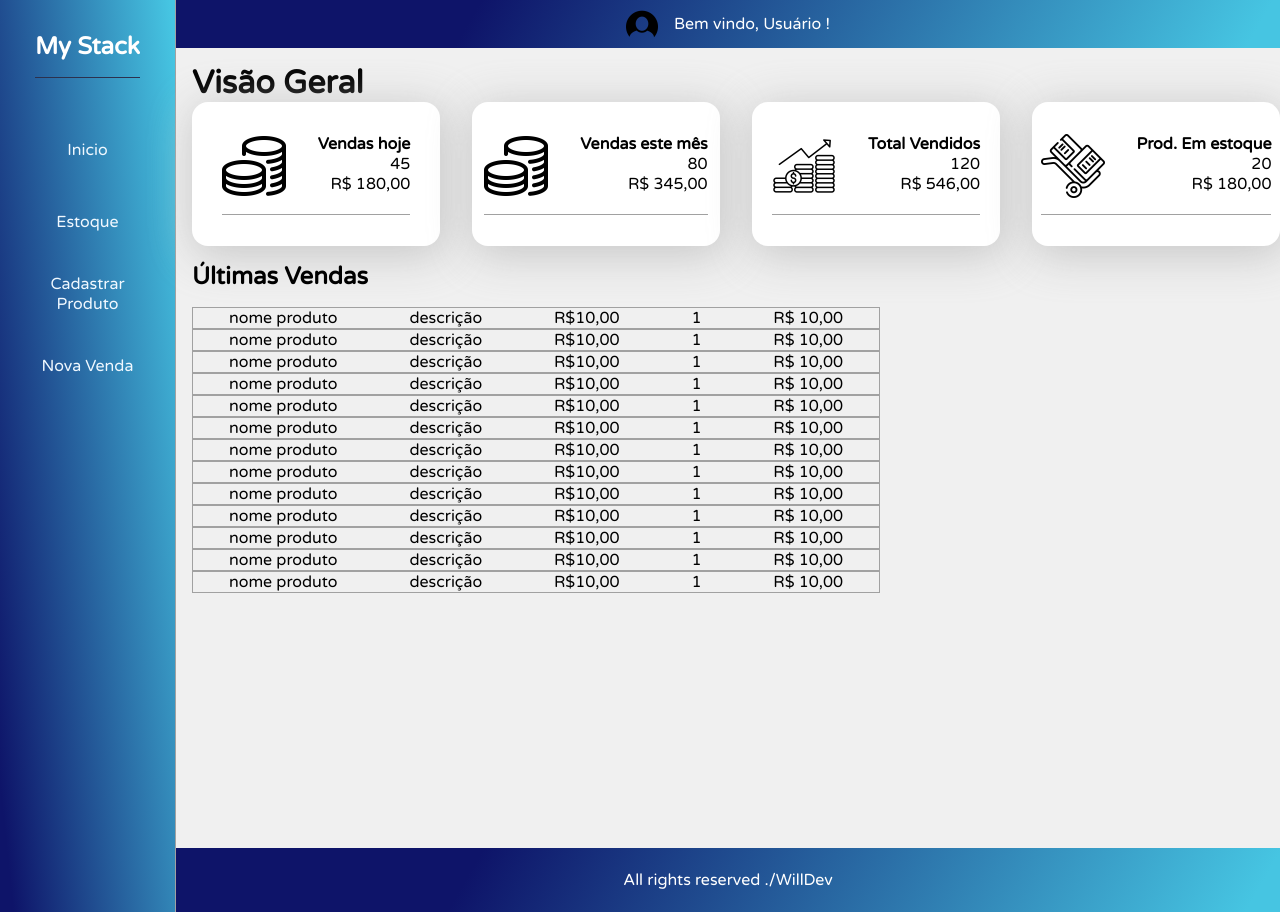
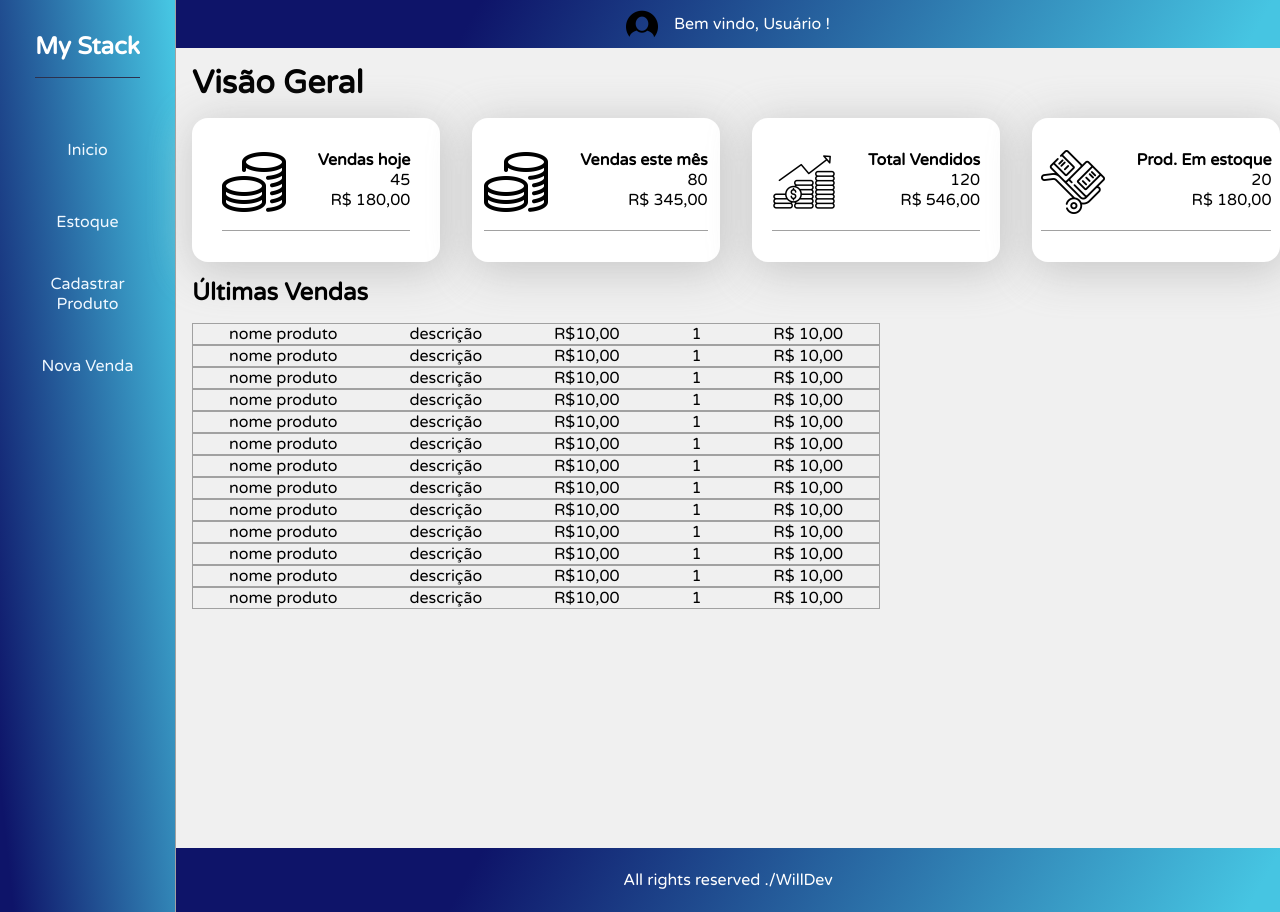
Before and after one commit to williamwallace076/myStock, a React (Vite) app: page / in a window 1280 px wide. Built offline with nearby package versions, Linux system fonts and the light colour scheme.

Commit message:
home_classname_modified

```diff
--- a/src/components/MainAplicationPages/Home/Home.jsx
+++ b/src/components/MainAplicationPages/Home/Home.jsx
@@ -11,7 +11,7 @@ const Home = () => {
     let items = [1,2,3,4,5,6,7,8,9,10,12,11,31]
     return (
         <div className='Home'>
-            <div className='general-areaa'>
+            <div className='general-area'>
 
                 <h2 className="title-General">Visão Geral </h2>
 
```
